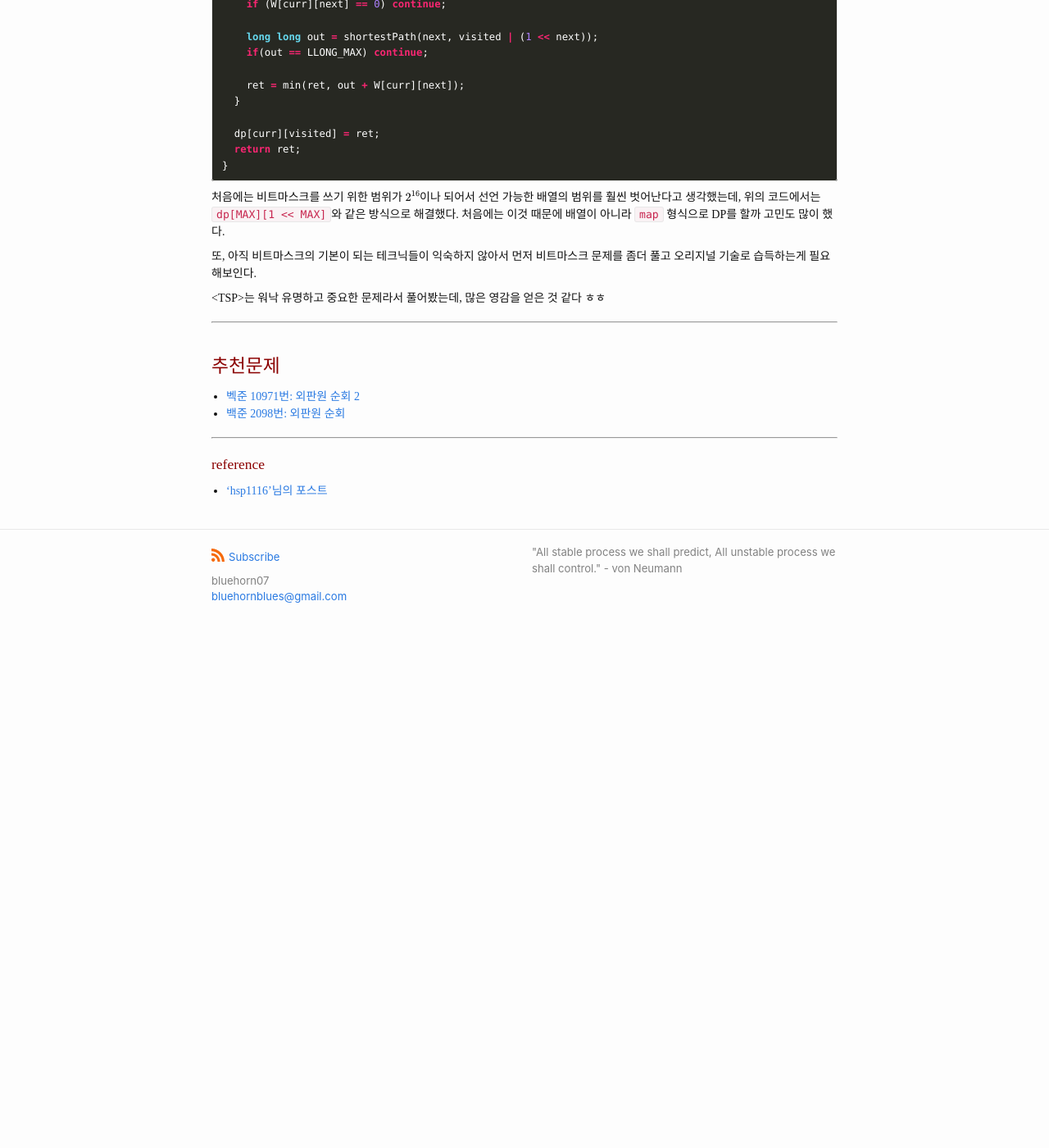
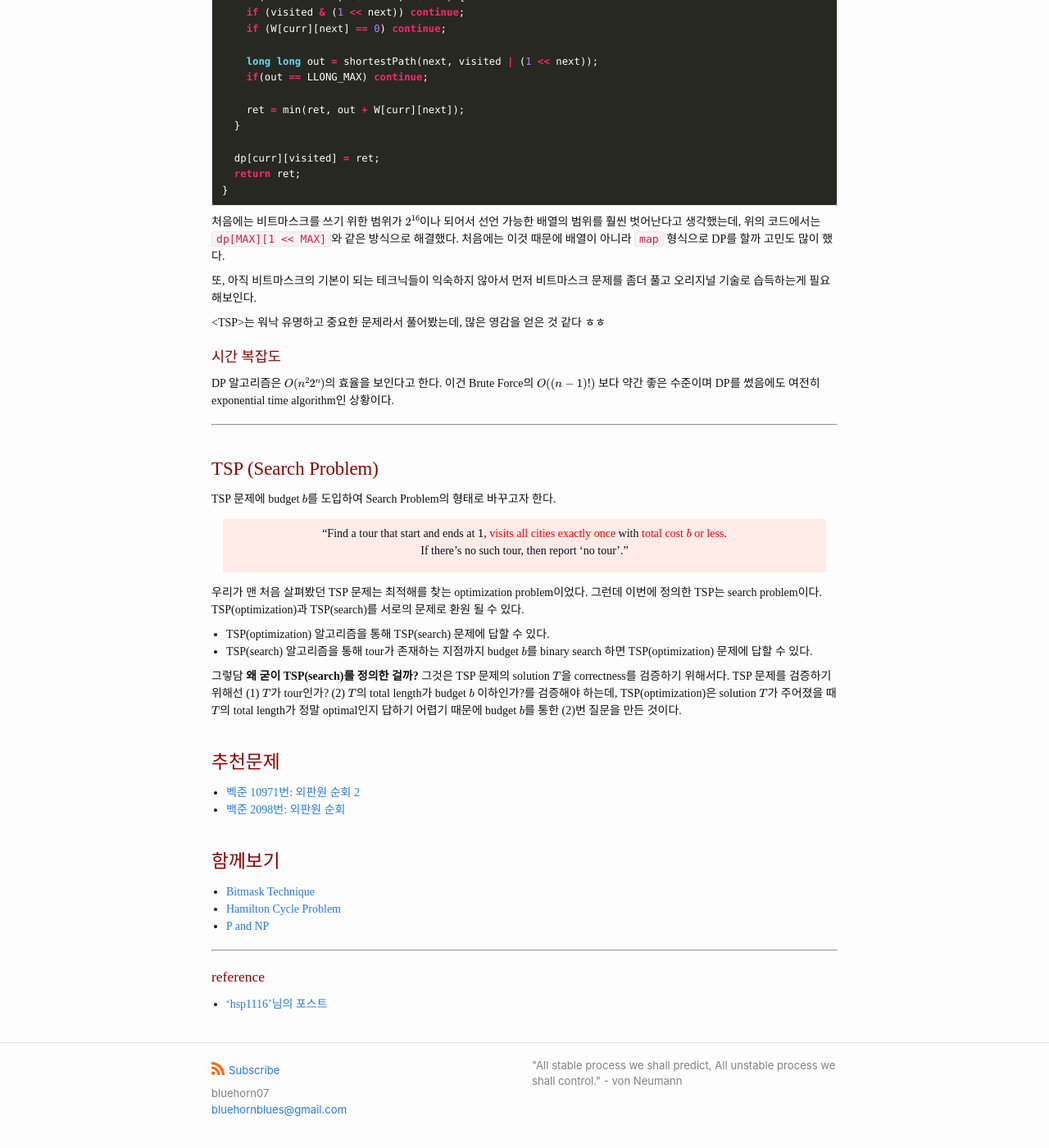
Before and after one commit to BlueHorn07/computer_science, a Jekyll site: the page built from _posts/algorithm/2021-06-13-traveling-salesman-problem.md, in a window 1280 px wide and 1400 px high, scrolled down 2582 px. Shown: the whole window at 82% size. Built offline with Jekyll 4.4.1, drawn with Linux system fonts in a browser that asks for light colours; nearby versions of some CDN libraries; some web fonts are replaced; before the commit the page ends 3356 px from its top, so only the background shows below that; some of the changed text lies outside the part shown.

Commit message:
update posts

````diff
--- a/_posts/algorithm/2021-06-13-traveling-salesman-problem.md
+++ b/_posts/algorithm/2021-06-13-traveling-salesman-problem.md
@@ -69,7 +69,7 @@ long long shortestPath(vector<int> &path, vector<bool> &visited, long long curre
 
 <hr/>
 
-### DP
+### Dynamic Programming + Bitmask
 
 \<TSP\>를 \<DP\>로 풀기 위한 알고리즘의 뼈대는 아래와 같다.
 
@@ -86,6 +86,8 @@ $$
 그럼 우리의 목표는 $C(i, \\{ 1, 2, \dots, n \\}) + d_{i1}$ 중 가장 짧은 거리를 구하는 것이다! 이를 구하기 위한 알고리즘을 코드로 기술하면 아래와 같다. 코드는 ['hsp1116'님의 포스트](https://hsp1116.tistory.com/40)를 참조했다.
 
 </div>
+
+TSP의 DP 알고리즘을 구현하기 위해선 [비트마스크(bitmask) 기법]({{"/2022/04/29/bitmask-technique.html" | relative_url}})에 대해 알아야 한다. 해당 포스트를 먼저 살펴보고 오자.
 
 ``` cpp
 // curr: 마지막으로 방문한 노드 (=here)
@@ -154,12 +156,40 @@ long long shortestPath(int curr, int visited) {
 
 \<TSP\>는 워낙 유명하고 중요한 문제라서 풀어봤는데, 많은 영감을 얻은 것 같다 ㅎㅎ
 
+#### 시간 복잡도
+
+DP 알고리즘은 $O(n^2 2^n)$의 효율을 보인다고 한다. 이건 Brute Force의 $O((n-1)!)$ 보다 약간 좋은 수준이며 DP를 썼음에도 여전히 exponential time algorithm인 상황이다.
+
 <hr/>
+
+### TSP (Search Problem)
+
+TSP 문제에 budget $b$를 도입하여 Search Problem의 형태로 바꾸고자 한다.
+
+<div class="statement" markdown="1" align="center">
+
+"Find a tour that start and ends at $1$, <span style="color:red">visits all cities exactly once</span> with <span style="color:red">total cost $b$ or less</span>. <br/>
+If there's no such tour, then report 'no tour'."
+
+</div>
+
+우리가 맨 처음 살펴봤던 TSP 문제는 최적해를 찾는 optimization problem이었다. 그런데 이번에 정의한 TSP는 search problem이다. TSP(optimization)과 TSP(search)를 서로의 문제로 환원 될 수 있다.
+
+- TSP(optimization) 알고리즘을 통해 TSP(search) 문제에 답할 수 있다.
+- TSP(search) 알고리즘을 통해 tour가 존재하는 지점까지 budget $b$를 binary search 하면 TSP(optimization) 문제에 답할 수 있다.
+
+그렇담 **왜 굳이 TSP(search)를 정의한 걸까?** 그것은 TSP 문제의 solution $T$을 correctness를 검증하기 위해서다. TSP 문제를 검증하기 위해선 (1) $T$가 tour인가? (2) $T$의 total length가 budget $b$ 이하인가?를 검증해야 하는데, TSP(optimization)은 solution $T$가 주어졌을 때 $T$의 total length가 정말 optimal인지 답하기 어렵기 때문에 budget $b$를 통한 (2)번 질문을 만든 것이다.
 
 ### 추천문제
 
 - [벡준 10971번: 외판원 순회 2](https://www.acmicpc.net/problem/10971)
 - [백준 2098번: 외판원 순회](https://www.acmicpc.net/problem/2098)
+
+### 함께보기
+
+- [Bitmask Technique]({{"/2022/04/29/bitmask-technique.html" | relative_url}})
+- [Hamilton Cycle Problem]({{"/2022/03/12/hamilton-cycle-problem.html" | relative_url}})
+- [P and NP]({{"/2022/01/14/P-and-NP.html" | relative_url}})
 
 
 <hr/>
````
Also changed, not shown: other parts of _posts/algorithm/2021-06-13-traveling-salesman-problem.md (+1 -1 lines), _posts/algorithm/2022-03-12-hamilton-cycle-problem.md (+6 -0 lines).
